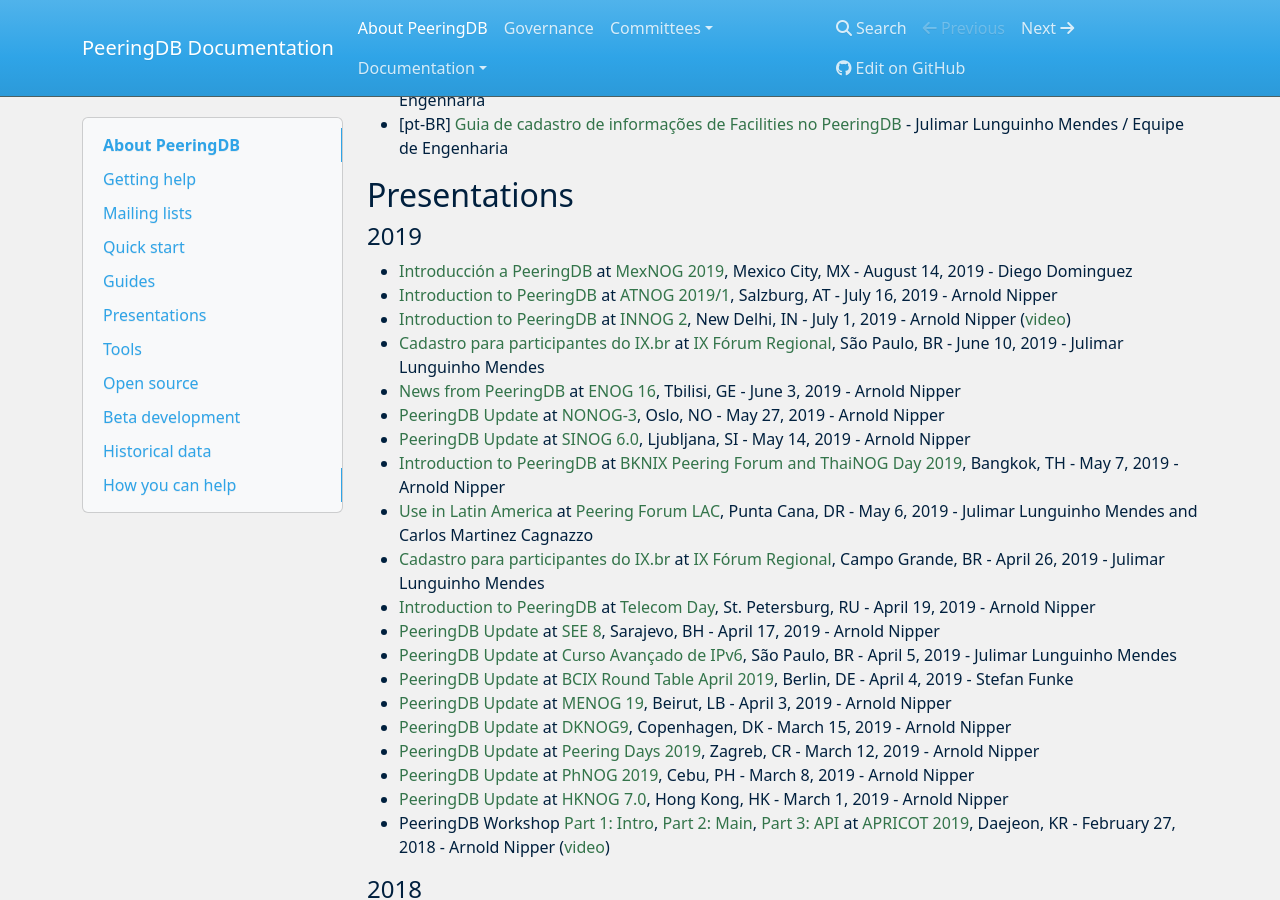
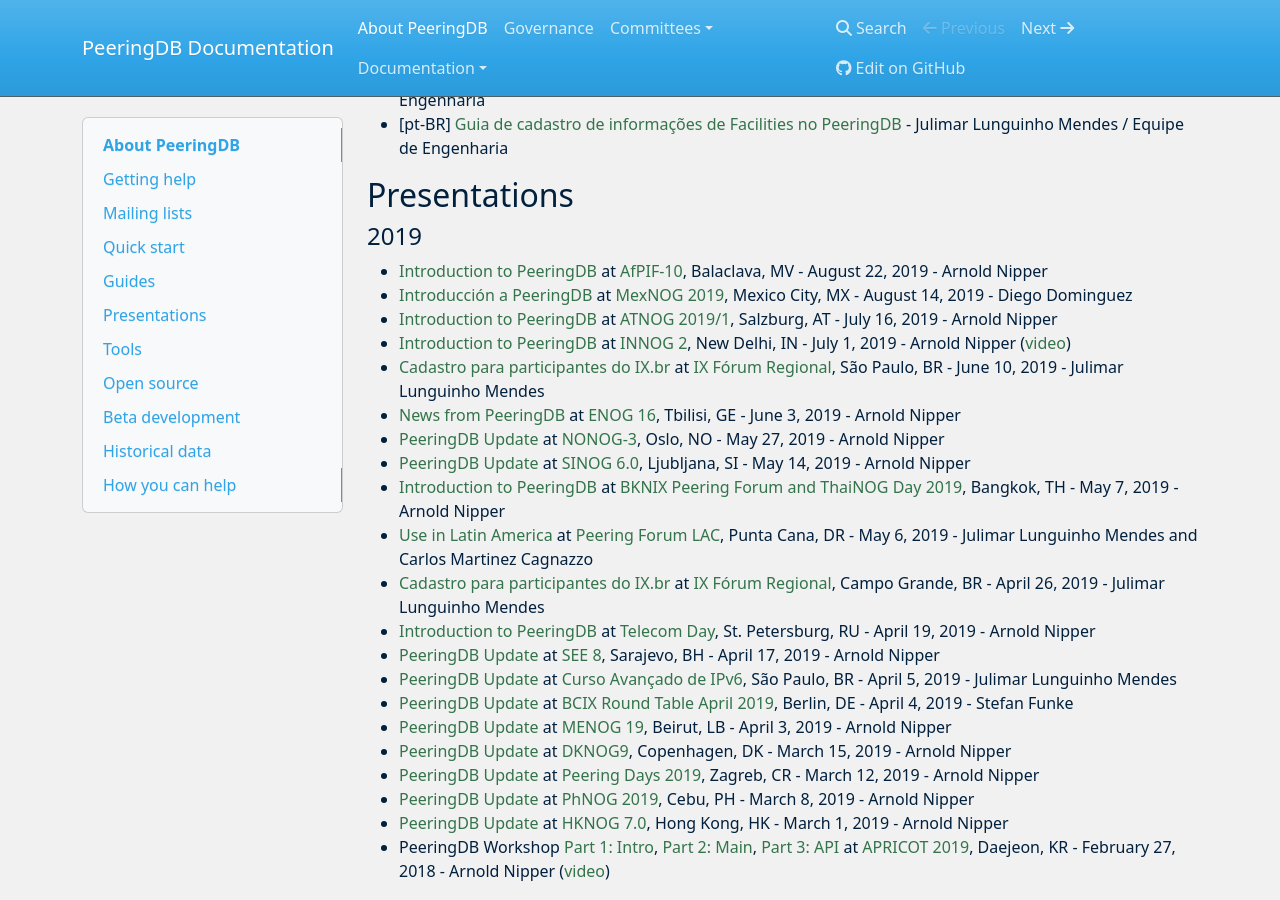
Before and after one commit to peeringdb/docs, an MkDocs documentation site: the page built from docs/index.md, in a window 1280 px wide and 900 px high, scrolled down 1289 px. Built offline with MkDocs 1.6.1, drawn with Linux system fonts in a browser that asks for light colours; nearby versions of some CDN libraries.

Commit message:
Added Arnold's AfPIF-10 presentation.

```diff
--- a/docs/index.md
+++ b/docs/index.md
@@ -53,6 +53,7 @@
 
 #### 2019
 
+- [Introduction to PeeringDB](presentation/20190822-AfPIF2019-Arnold-Nipper.pdf) at [AfPIF-10](https://www.afpif.org/afpif-10/), Balaclava, MV - August 22, 2019 - Arnold Nipper
 - [Introducción a PeeringDB](presentation/20190814-MexNOG2-peeringdb-intro-Spanish.pdf) at [MexNOG 2019](http://www.mexnog.org.mx/), Mexico City, MX - August 14, 2019 - Diego Dominguez
 - [Introduction to PeeringDB](presentation/20190716-ATNOG2019-1-Arnold-Nipper.pdf) at [ATNOG 2019/1](https://atnog.at/), Salzburg, AT - July 16, 2019 - Arnold Nipper
 - [Introduction to PeeringDB](presentation/20190701-INNOG2-Arnold-Nipper.pdf) at [INNOG 2](https://www.innog.net/innog-2/program/conference/), New Delhi, IN - July 1, 2019 - Arnold Nipper ([video](https://www.youtube.com/watch?v=BsSkPIQEtz8))
```
Also changed, not shown: 1 other file.
